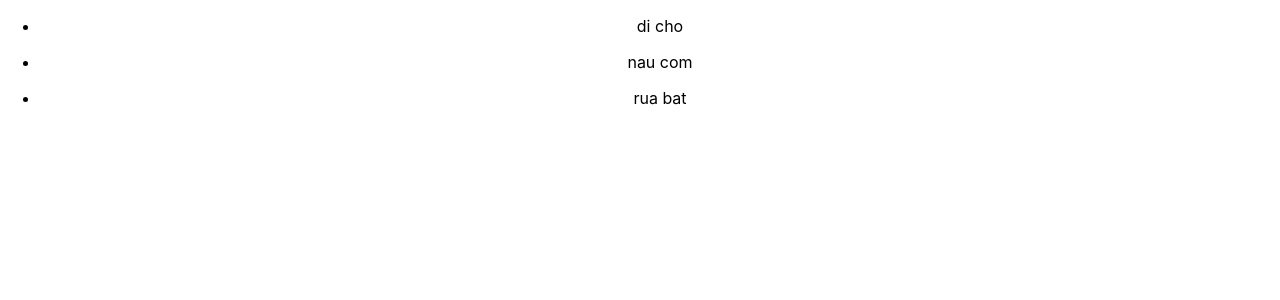
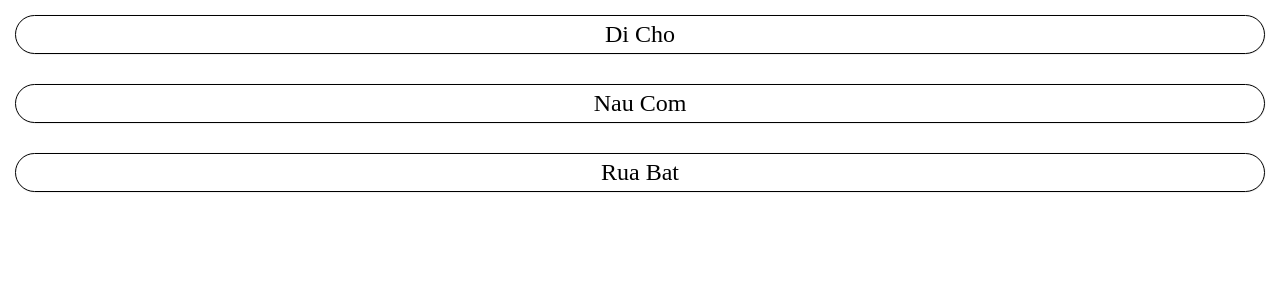
Before and after one commit to dungnt11/learn-reactjs, a React (Create React App) app: page / in a window 1280 px wide. Shown: the top 300 px of the page. Built offline with nearby package versions, Linux system fonts and the light colour scheme.

Commit message:
done chuc nang checked todo app

```diff
--- a/package.json
+++ b/package.json
@@ -3,6 +3,7 @@
   "version": "0.1.0",
   "private": true,
   "dependencies": {
+    "classnames": "^2.2.6",
     "react": "^16.8.4",
     "react-dom": "^16.8.4",
     "react-scripts": "2.1.8"
--- a/src/App.js
+++ b/src/App.js
@@ -6,15 +6,29 @@ class App extends Component {
   constructor() {
     super();
     this.state = {
-      name: ["di cho", "nau com", "rua bat"]
+      congViec: [
+        { name: "di cho", isComplete: false },
+        { name: "nau com", isComplete: false },
+        { name: "rua bat", isComplete: false }
+      ]
+    };
+  }
+  changeStatus(el) {
+    return () => {
+      let status = el.isComplete;
+      let job = [...this.state.congViec];
+      job.map(e => e.name === el.name && (e.isComplete = !status));
+      this.setState({
+        congViec: job
+      })
     };
   }
   render() {
     return (
       <div className="App">
-        {this.state.name.map((e,i) =>
-          <TodoList key={i} title={e} />
-        )}
+        {this.state.congViec.map((e, i) => (
+          <TodoList key={i} eventClick={this.changeStatus(e)} title={e} />
+        ))}
       </div>
     );
   }
--- a/src/components/TodoList.js
+++ b/src/components/TodoList.js
@@ -1,11 +1,14 @@
 import React, { Component } from "react";
-
+import './style.css'
+const classNames = require('classnames')
 class TodoList extends Component {
   render() {
+    const {name, isComplete} = this.props.title
+    const event = this.props.eventClick
     return (
       <div className="todo_list">
         <ul>
-          <li>{ this.props.title }</li>
+          <li onClick= {event} className={classNames({'active': isComplete})}>{ name }</li>
         </ul>
       </div>
     );
--- a/src/components/style.css
+++ b/src/components/style.css
@@ -1,35 +1,31 @@
-.denxanh,
-.dendo,
-.denvang {
-  width: 64px;
-  height: 64px;
-  border-radius: 50%;
-  opacity: 0.5;
-  margin-top: 15px;
+.active {
+  text-decoration: line-through;
+  color: white;
+  opacity: .8;
+  background-image: linear-gradient(to right, #fa709a 0%, #fee140 100%);
 }
 
-.cotden {
-  border: 2px solid dodgerblue;
-  width: 80px;
+li {
+  list-style: none;
+  font-family: serif;
+  font-size: 1.5em;
+  text-transform: capitalize;
+  border: 1px solid;
+  padding: 5px 0;
+  box-shadow: 0.2px 0.2px 1px #ccc;
+  border-radius: 1em;
+  cursor: pointer;
+}
+ul {
+  margin: 15px;
+}
+* {
+  padding: 0;
+  margin: 0;
+  box-sizing: border-box;
+}
+.App {
   display: flex;
   flex-direction: column;
   justify-content: center;
-  align-items: center;
-  padding-bottom: 15px;
 }
-
-.denxanh {
-  background: dodgerblue;
-}
-
-.dendo {
-  background: red;
-}
-
-.denvang {
-  background: yellow;
-}
-
-.active {
-  opacity: 1;
-}
```
Also changed, not shown: 1 other file (tests, documents, lock files or other folders).
